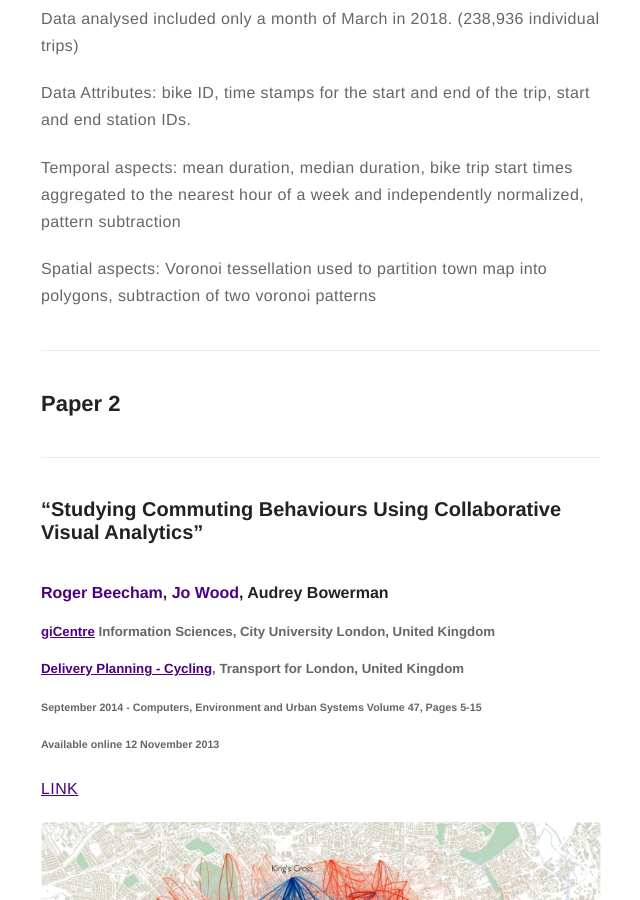
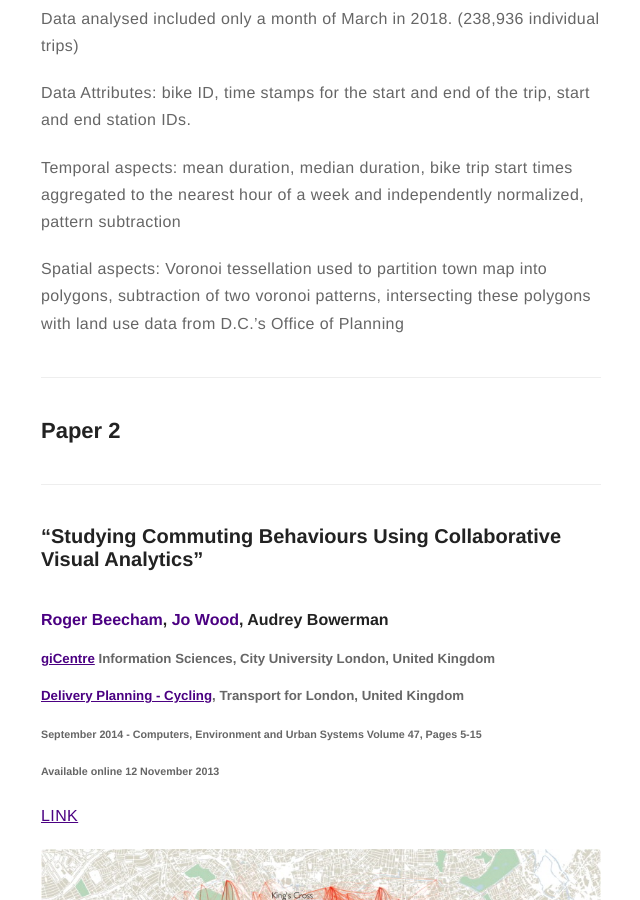
Before and after one commit to dljubenk/dljubenk.github.io, a Jekyll site: the page built from _posts/2019-02-06-literature-study.markdown, in a window 1280 px wide and 900 px high, scrolled down 2017 px. Shown: the whole window, without its empty margins (319-959 px from the left). Built offline with Jekyll 4.4.1, drawn with Linux system fonts in a browser that asks for light colours; emoji names are drawn with the system emoji font; comment, search, counter and statistics services are not loaded.

Commit message:
Update 2019-02-06-literature-study.markdown

```diff
--- a/_posts/2019-02-06-literature-study.markdown
+++ b/_posts/2019-02-06-literature-study.markdown
@@ -58,7 +58,7 @@ Data Attributes: bike ID, time stamps for the start and end of the trip, start a
 Temporal aspects: mean duration, median duration, bike trip start times aggregated to the nearest hour of a week and independently
 normalized, pattern subtraction
 
-Spatial aspects: Voronoi tessellation used to partition town map into polygons, subtraction of two voronoi patterns
+Spatial aspects: Voronoi tessellation used to partition town map into polygons, subtraction of two voronoi patterns, intersecting these polygons with land use data from D.C.’s Office of Planning
 
 ---
 ## Paper 2
```
